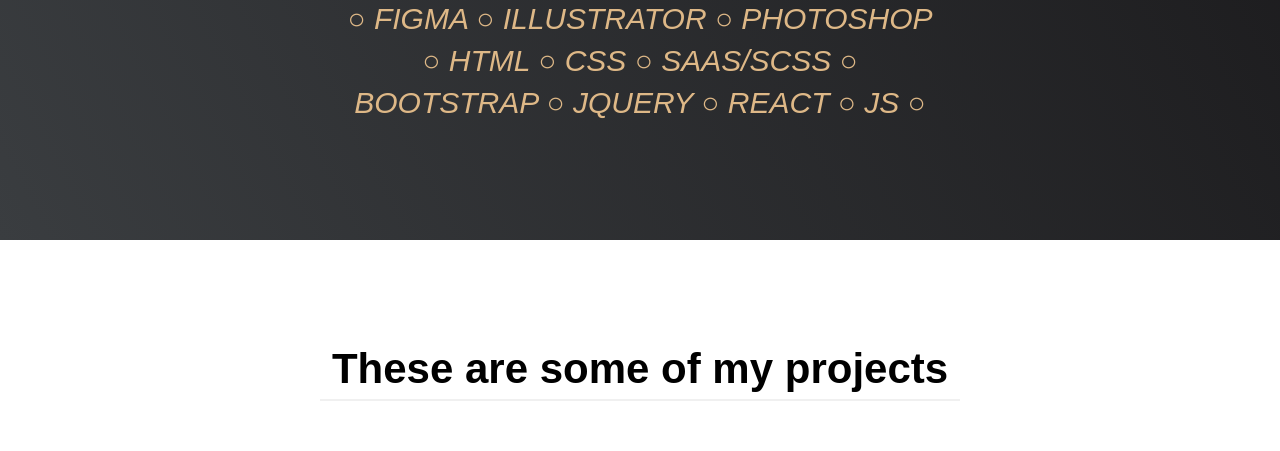
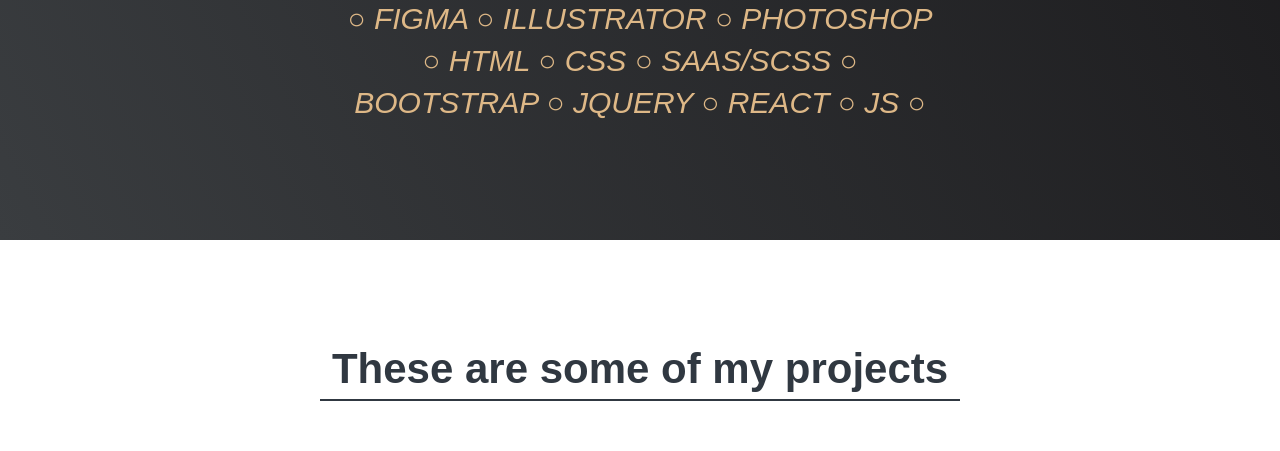
Before and after one commit to matskovad/CVmy, a plain HTML site: page cv/index.html in a window 1280 px wide. Shown: the part 560-1011 px from the top of the page. Drawn offline with Linux system fonts and the light colour scheme.

Commit message:
Update style.css

```diff
--- a/cv/style.css
+++ b/cv/style.css
@@ -141,7 +141,7 @@
 }
 
 .nav-list a:hover {
-  background-color: black;
+  background-color: #303841;
 }
 
 /* Welcome section */
@@ -178,8 +178,9 @@
 .projects-section-header {
   max-width: 640px;
   margin: 0 auto 6rem auto;
-  border-bottom: 0.2rem solid var(--main-white);
-  color: #000 ;
+  border-bottom: 0.2rem solid ;
+
+  color: #303841 ;
 
 }
 .phrase{
```
